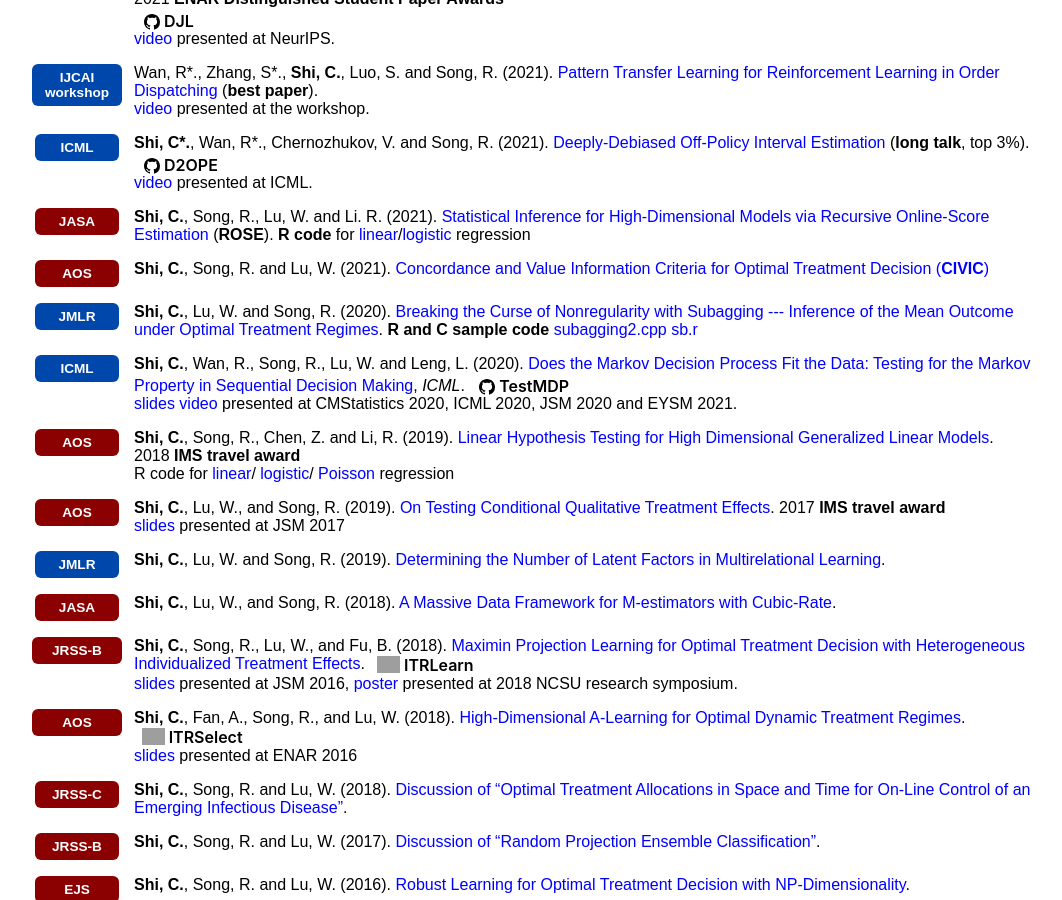
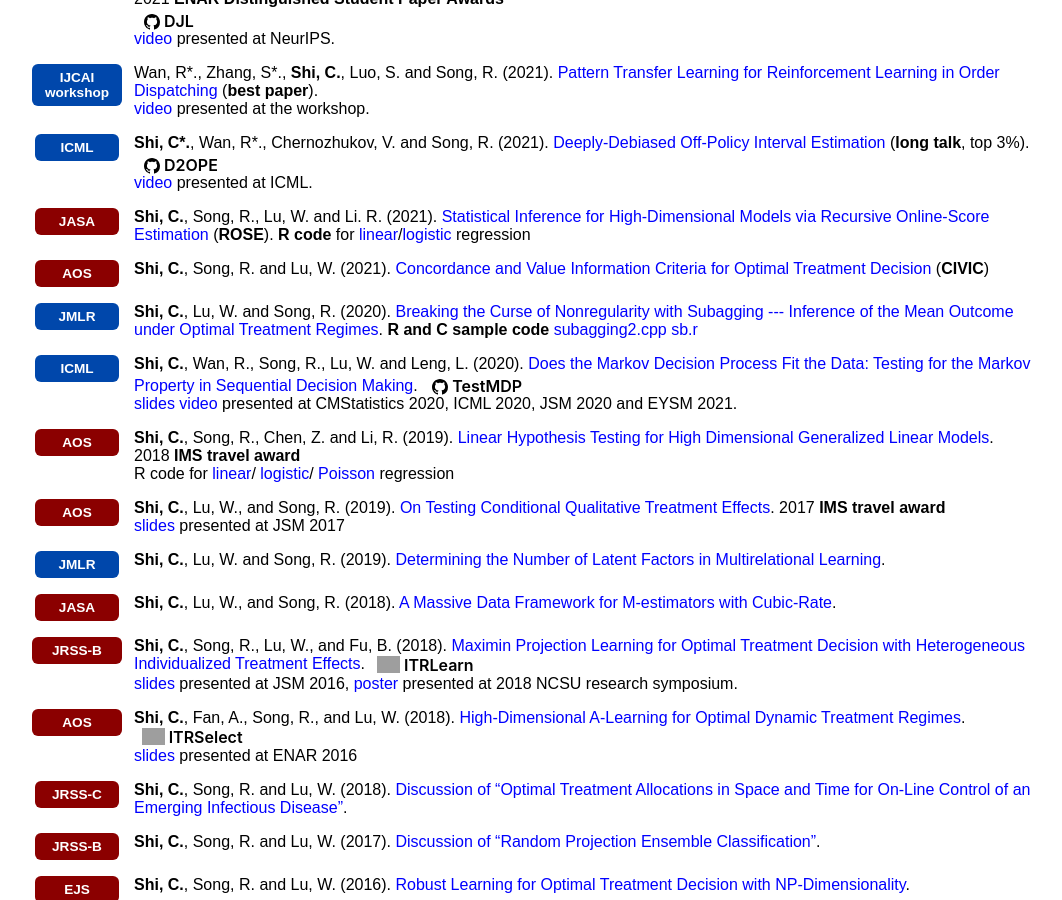
Before and after one commit to callmespring/callmespring.github.io, a Jekyll site: the page built from publication.md, in a window 1280 px wide and 900 px high, scrolled down 3948 px. Shown: the whole window, without its empty margins (108-1170 px from the left). Built offline with Jekyll 4.4.1, drawn with Linux system fonts in a browser that asks for light colours; some of the changed text lies outside the part shown; grey boxes are pictures that could not be loaded.

Commit message:
Update publication.md

```diff
--- a/publication.md
+++ b/publication.md
@@ -282,7 +282,7 @@
     <span class="publication-logo-badge badge-psych">J Math Psychol</span>
   </div>
   <div class="pub-content" style="flex: 1;">
-    Li, J., <strong>Shi, C.</strong>, Li, L. and Collins, A. (2024). <a href="https://www.biorxiv.org/content/10.1101/2023.06.19.545524v1.full.pdf">Dynamic noise estimation: A generalized method for modeling noise fluctuations in decision-making</a>, Journal of Mathematical Psychology, <strong>119</strong>, 102842 <a href="https://github.com/jl3676/dynamic_noise_estimation" class="gh-module-link"><svg class="gh-icon" viewBox="0 0 16 16"><path d="M8 0C3.58 0 0 3.58 0 8c0 3.54 2.29 6.53 5.47 7.59.4.07.55-.17.55-.38 0-.19-.01-.82-.01-1.49-2.01.37-2.53-.49-2.69-.94-.09-.23-.48-.94-.82-1.13-.28-.15-.68-.52-.01-.53.63-.01 1.08.58 1.23.82.72 1.21 1.87.87 2.33.66.07-.52.28-.87.51-1.07-1.78-.2-3.64-.89-3.64-3.95 0-.87.31-1.59.82-2.15-.08-.2-.36-1.02.08-2.12 0 0 .67-.21 2.2.82.64-.18 1.32-.27 2-.27.68 0 1.36.09 2 .27 1.53-1.04 2.2-.82 2.2-.82.44 1.1.16 1.92.08 2.12.51.56.82 1.27.82 2.15 0 3.07-1.87 3.75-3.65 3.95.29.25.54.73.54 1.48 0 1.07-.01 1.93-.01 2.2 0 .21.15.46.55.38A8.013 8.013 0 0016 8c0-4.42-3.58-8-8-8z"></path></svg><span class="gh-module-badge">dynamic_noise_estimation</span></a>
+    Li, J., <strong>Shi, C.</strong>, Li, L. and Collins, A. (2024). <a href="https://www.biorxiv.org/content/10.1101/2023.06.19.545524v1.full.pdf">Dynamic noise estimation: A generalized method for modeling noise fluctuations in decision-making</a> <a href="https://github.com/jl3676/dynamic_noise_estimation" class="gh-module-link"><svg class="gh-icon" viewBox="0 0 16 16"><path d="M8 0C3.58 0 0 3.58 0 8c0 3.54 2.29 6.53 5.47 7.59.4.07.55-.17.55-.38 0-.19-.01-.82-.01-1.49-2.01.37-2.53-.49-2.69-.94-.09-.23-.48-.94-.82-1.13-.28-.15-.68-.52-.01-.53.63-.01 1.08.58 1.23.82.72 1.21 1.87.87 2.33.66.07-.52.28-.87.51-1.07-1.78-.2-3.64-.89-3.64-3.95 0-.87.31-1.59.82-2.15-.08-.2-.36-1.02.08-2.12 0 0 .67-.21 2.2.82.64-.18 1.32-.27 2-.27.68 0 1.36.09 2 .27 1.53-1.04 2.2-.82 2.2-.82.44 1.1.16 1.92.08 2.12.51.56.82 1.27.82 2.15 0 3.07-1.87 3.75-3.65 3.95.29.25.54.73.54 1.48 0 1.07-.01 1.93-.01 2.2 0 .21.15.46.55.38A8.013 8.013 0 0016 8c0-4.42-3.58-8-8-8z"></path></svg><span class="gh-module-badge">dynamic_noise_estimation</span></a>
   </div>
 </div>
 
@@ -634,7 +634,7 @@
     <span class="publication-logo-badge badge-stat">AOS</span>
   </div>
   <div class="pub-content" style="flex: 1;">
-    <strong>Shi, C.</strong>, Song, R. and Lu, W. (2021). <a href="https://projecteuclid.org/journals/annals-of-statistics/volume-49/issue-1/Concordance-and-value-information-criteria-for-optimal-treatment-decision/10.1214/19-AOS1908.full">Concordance and Value Information Criteria for Optimal Treatment Decision (<strong>CIVIC</strong>)</a>
+    <strong>Shi, C.</strong>, Song, R. and Lu, W. (2021). <a href="https://projecteuclid.org/journals/annals-of-statistics/volume-49/issue-1/Concordance-and-value-information-criteria-for-optimal-treatment-decision/10.1214/19-AOS1908.full">Concordance and Value Information Criteria for Optimal Treatment Decision</a> (<strong>CIVIC</strong>)
   </div>
 </div>
 
@@ -652,7 +652,7 @@
     <span class="publication-logo-badge badge-ml">ICML</span>
   </div>
   <div class="pub-content" style="flex: 1;">
-    <strong>Shi, C.</strong>, Wan, R., Song, R., Lu, W. and Leng, L. (2020). <a href="http://proceedings.mlr.press/v119/shi20c/shi20c.pdf">Does the Markov Decision Process Fit the Data: Testing for the Markov Property in Sequential Decision Making</a>, <em>ICML</em>.
+    <strong>Shi, C.</strong>, Wan, R., Song, R., Lu, W. and Leng, L. (2020). <a href="http://proceedings.mlr.press/v119/shi20c/shi20c.pdf">Does the Markov Decision Process Fit the Data: Testing for the Markov Property in Sequential Decision Making</a>.
     <a href="https://github.com/RunzheStat/TestMDP" class="gh-module-link">
       <svg class="gh-icon" viewBox="0 0 16 16"><path d="M8 0C3.58 0 0 3.58 0 8c0 3.54 2.29 6.53 5.47 7.59.4.07.55-.17.55-.38 0-.19-.01-.82-.01-1.49-2.01.37-2.53-.49-2.69-.94-.09-.23-.48-.94-.82-1.13-.28-.15-.68-.52-.01-.53.63-.01 1.08.58 1.23.82.72 1.21 1.87.87 2.33.66.07-.52.28-.87.51-1.07-1.78-.2-3.64-.89-3.64-3.95 0-.87.31-1.59.82-2.15-.08-.2-.36-1.02.08-2.12 0 0 .67-.21 2.2.82.64-.18 1.32-.27 2-.27.68 0 1.36.09 2 .27 1.53-1.04 2.2-.82 2.2-.82.44 1.1.16 1.92.08 2.12.51.56.82 1.27.82 2.15 0 3.07-1.87 3.75-3.65 3.95.29.25.54.73.54 1.48 0 1.07-.01 1.93-.01 2.2 0 .21.15.46.55.38A8.013 8.013 0 0016 8c0-4.42-3.58-8-8-8z"></path></svg>
       <span class="gh-module-badge">TestMDP</span>
```
